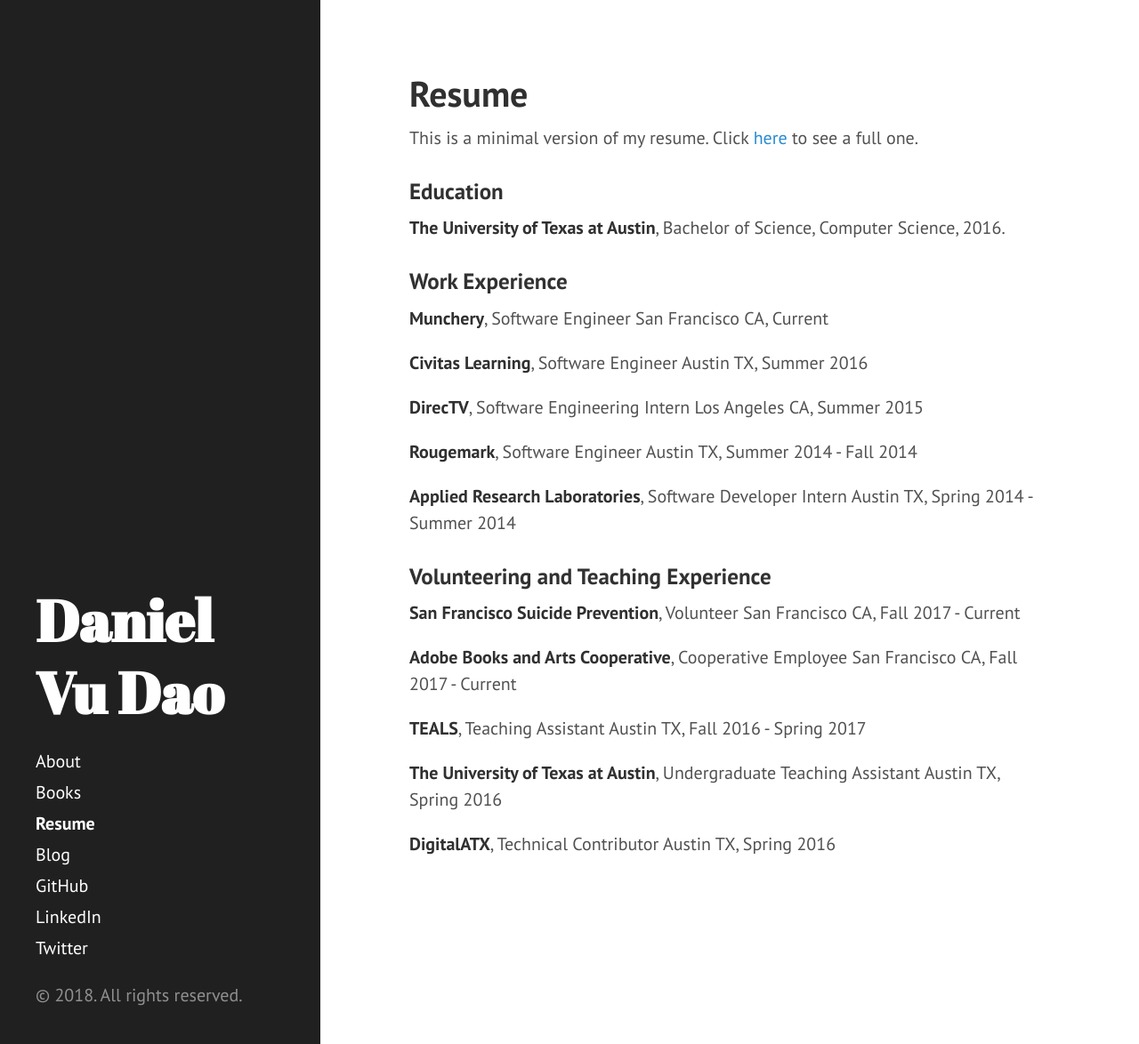
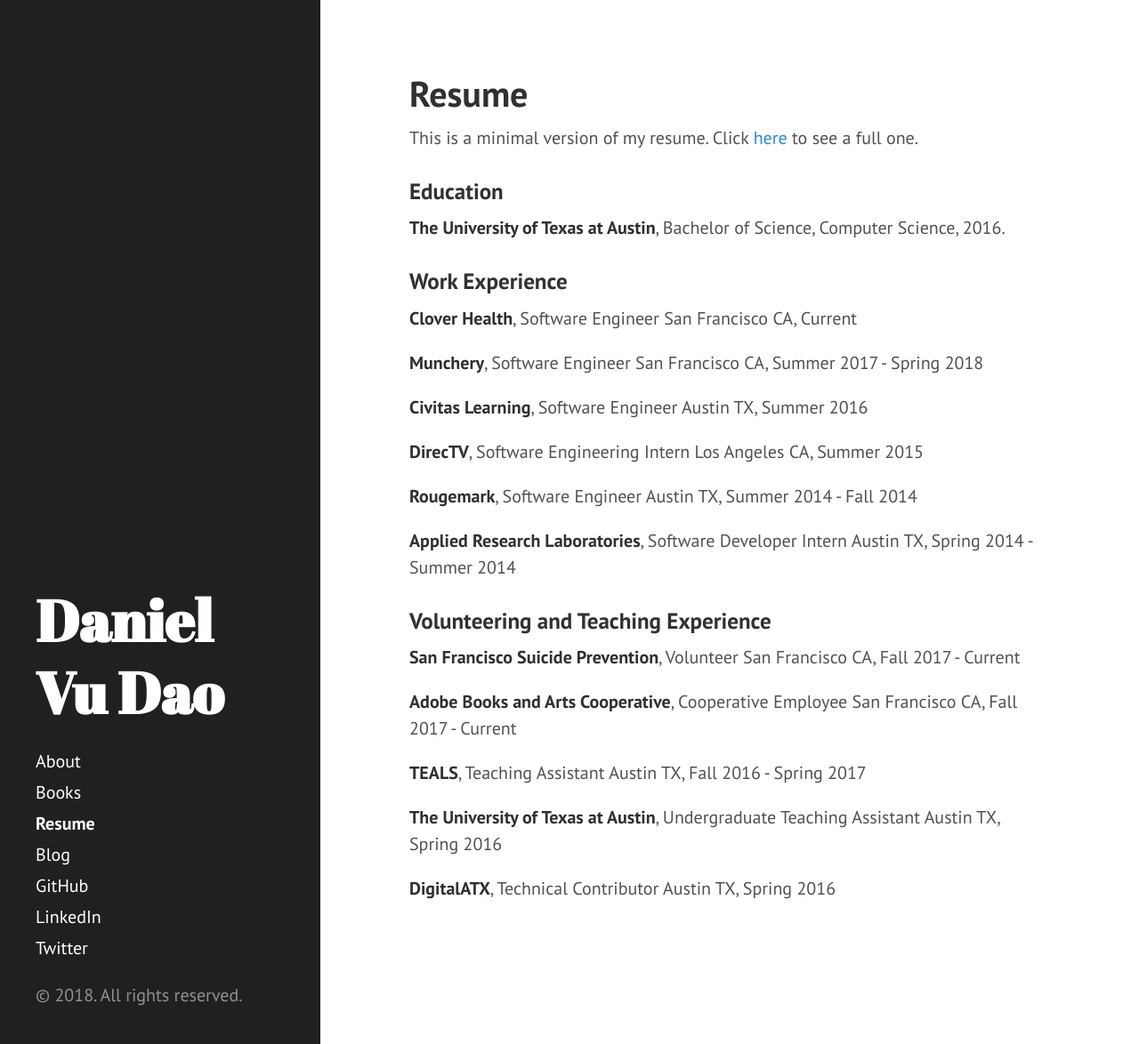
Before and after one commit to danielvdao/danielvdao.github.io, a Jekyll site: the page built from resume.md, in a window 1280 px wide and 1174 px high. Shown: the whole window at 89% size. Built offline with Jekyll 4.4.1, drawn with Linux system fonts in a browser that asks for light colours.

Commit message:
Update resume.md

```diff
--- a/resume.md
+++ b/resume.md
@@ -9,8 +9,11 @@
 **The University of Texas at Austin**, Bachelor of Science, Computer Science, 2016.
 
 ### Work Experience
+**Clover Health**, Software Engineer
+San Francisco CA, Current
+
 **Munchery**, Software Engineer
-San Francisco CA, Current
+San Francisco CA, Summer 2017 - Spring 2018
 
 **Civitas Learning**, Software Engineer
 Austin TX, Summer 2016
```
